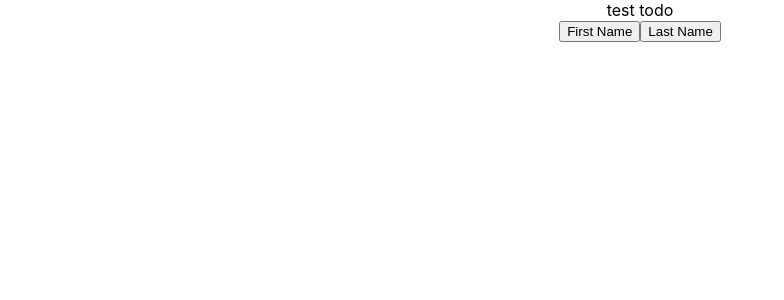
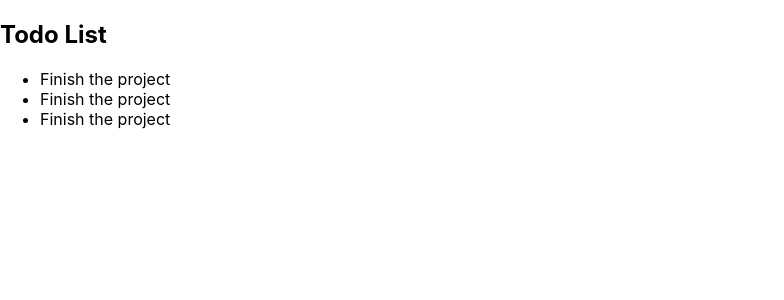
Before and after one commit to for-alisia/react-examples, a React (Create React App) app in the folder mobx-ex/: page / in a window 1280 px wide. Shown: the top 300 px of the page, without its empty margins (0-784 px from the left). Built offline with nearby package versions, Linux system fonts and the light colour scheme.

Commit message:
Hooked MobxStores to react app

```diff
--- a/mobx-ex/src/App.tsx
+++ b/mobx-ex/src/App.tsx
@@ -1,11 +1,19 @@
 import React from 'react';
-import Test from './test';
 import './App.css';
+import { useStore } from './stores/helpers/use-store';
 
 function App() {
+  const {
+    dataStore: { todoStore },
+  } = useStore();
   return (
-    <div className="App">
-      <Test />
+    <div>
+      <h2>Todo List</h2>
+      <ul>
+        {todoStore.items.map((item) => (
+          <li key={item.id}>{item.content}</li>
+        ))}
+      </ul>
     </div>
   );
 }
--- a/mobx-ex/src/index.tsx
+++ b/mobx-ex/src/index.tsx
@@ -4,9 +4,10 @@ import './index.css';
 import App from './App';
 import reportWebVitals from './reportWebVitals';
 
-import RootStore from './stores/root-store';
+import { createStore } from './stores/helpers/create-store';
+import { StoreProvider } from './stores/helpers/store-context';
 
-const rootStore = new RootStore();
+const rootStore = createStore();
 
 // Users
 rootStore.dataStore.userStore.addUser('Max');
@@ -25,7 +26,9 @@ if (user) {
 
 ReactDOM.render(
   <React.StrictMode>
-    <App />
+    <StoreProvider value={rootStore}>
+      <App />
+    </StoreProvider>
   </React.StrictMode>,
   document.getElementById('root')
 );
--- /dev/null
+++ b/mobx-ex/src/stores/helpers/create-store.ts
@@ -0,0 +1,7 @@
+import RootStore from '../root-store';
+
+const createStore = () => {
+  return new RootStore();
+};
+
+export { createStore };
--- /dev/null
+++ b/mobx-ex/src/stores/helpers/store-context.ts
@@ -0,0 +1,5 @@
+import { createContext } from 'react';
+import RootStore from '../root-store';
+
+export const StoreContext = createContext<RootStore>({} as RootStore);
+export const StoreProvider = StoreContext.Provider;
--- /dev/null
+++ b/mobx-ex/src/stores/helpers/use-store.ts
@@ -0,0 +1,8 @@
+import { useContext } from 'react';
+import { StoreContext } from './store-context';
+
+const useStore = () => {
+  return useContext(StoreContext);
+};
+
+export { useStore };
```
